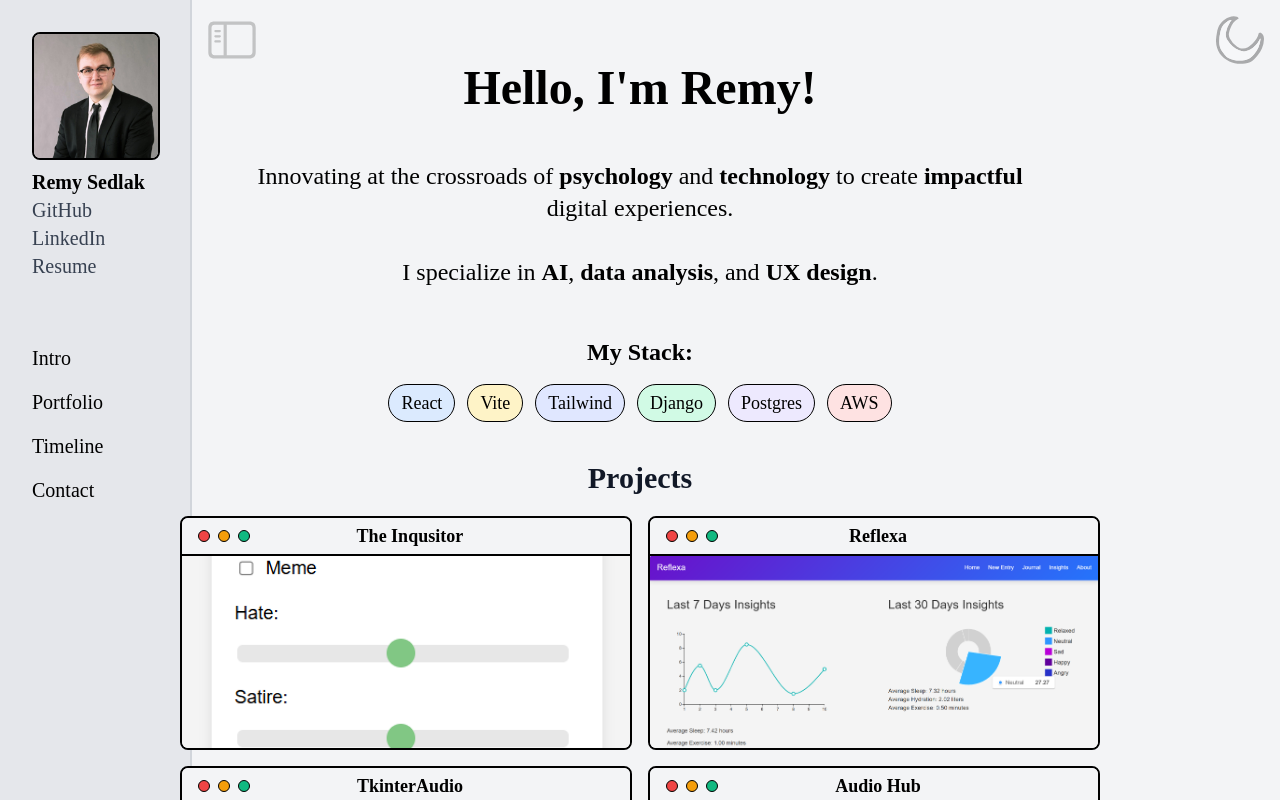
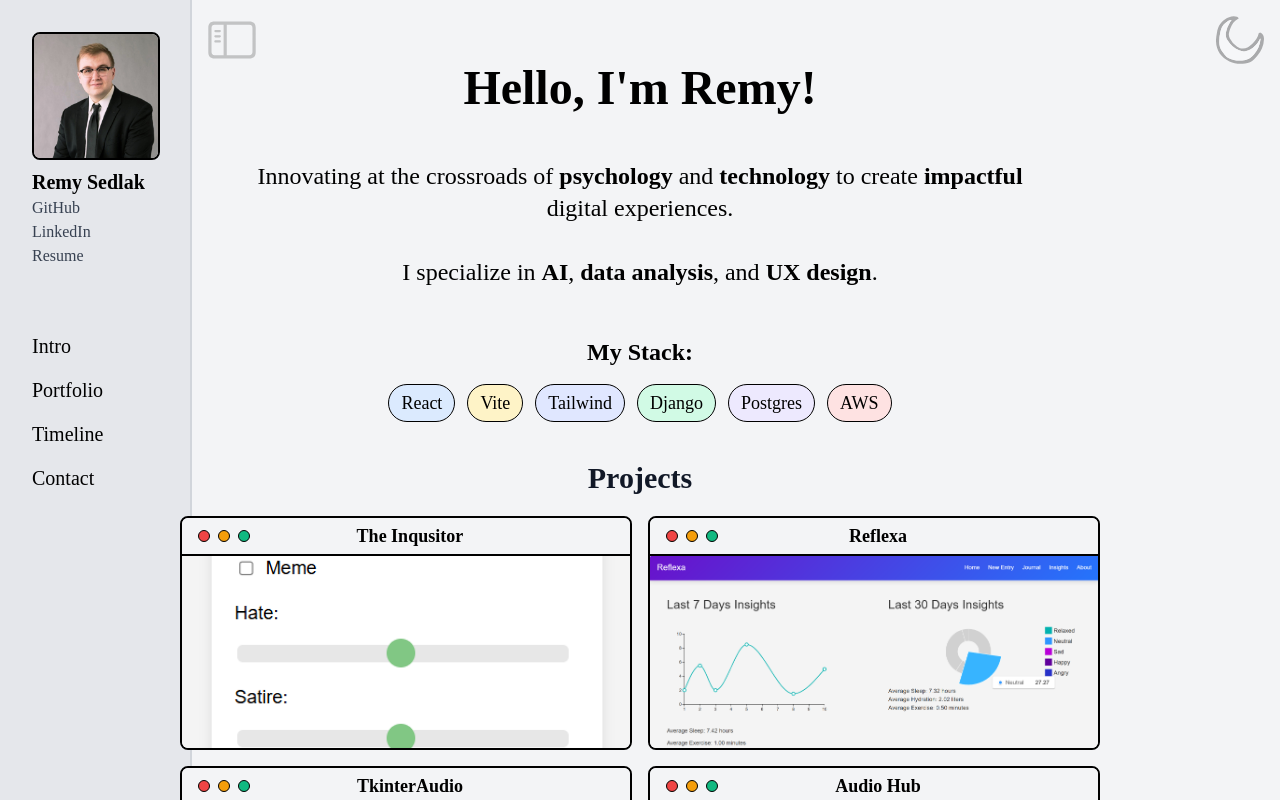
Before and after one commit to remysedlak/portfolio, a React (Vite) app: page / in a window 1280 px wide. Shown: the top 800 px of the page. Built offline with nearby package versions, Linux system fonts and the light colour scheme; a web font is replaced by a local one.

Commit message:
style: adjust font size for description text in NavBar component for better readability

```diff
--- a/src/components/NavBar.jsx
+++ b/src/components/NavBar.jsx
@@ -45,8 +45,8 @@ const NavBar = () => {
                 className="h-32 w-32 rounded-lg border-2 border-black"
             />
             <div className="justify-bottom position-bottom flex flex-col mt-2">
-                <div className="text-lg xl:text-xl 2xl:text-2xl 3xl-text-xl text-black dark:text-gray-300 font-semibold">Remy Sedlak</div>
-                <div className="flex flex-col text-gray-700 text:lg xl:text-xl 2xl:text-xl dark:text-gray-300 ">
+                <div className="text-lg xl:text-xl 2xl:text-xl 3xl-text-xl text-black dark:text-gray-300 font-semibold">Remy Sedlak</div>
+                <div className="flex flex-col text-gray-700 text:md xl:text-md 2xl:text-lg dark:text-gray-300 ">
                     <button
                         onClick={() =>
                             window.open('https://github.com/remysedlak', '_blank')
```
